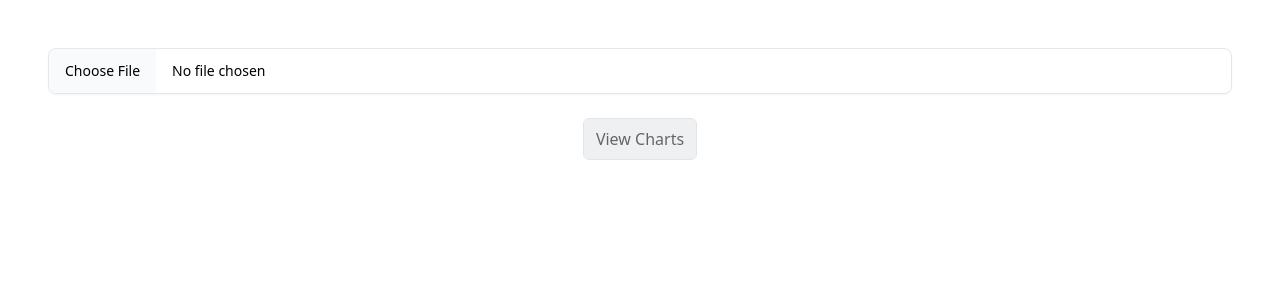
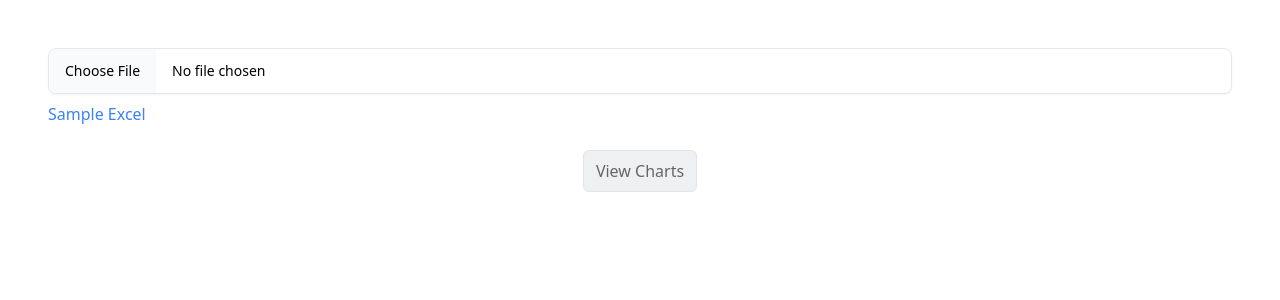
Before and after one commit to kshitijzasya/trend-transport-charts, a React (Vite) app: page / in a window 1280 px wide. Shown: the top 300 px of the page. Built offline with nearby package versions, Linux system fonts and the light colour scheme.

Commit message:
sample excel changes

```diff
--- a/src/App.tsx
+++ b/src/App.tsx
@@ -6,6 +6,21 @@ import ReactECharts from "echarts-for-react";
 const SHAPE = "Shape";
 const COLOR = "Color";
 const SIZE = "Size";
+
+const SAMPLE_HEADERS = [
+  "Order Date",
+  "Week",
+  "Year",
+  "Customer Purchase Order WO",
+  "Shape",
+  "Dimension X",
+  "Dimension Y",
+  "Size-Z",
+  "Skirt",
+  "Color",
+  "Foam Taper",
+  "Foam Density",
+];
 
 enum SORT_BY_TYPE {
   ASC = "asc",
@@ -311,6 +326,23 @@ function App() {
     }
   };
 
+  const handleSampleExport = async () => {
+    // Create a workbook
+    const workbook = xlsx.utils.book_new();
+
+    const sampleHeaders = [SAMPLE_HEADERS];
+
+    // Convert the JSON data to a worksheet
+    // eslint-disable-next-line @typescript-eslint/no-explicit-any
+    const worksheet = xlsx.utils.aoa_to_sheet(sampleHeaders);
+
+    // Append the worksheet to the workbook
+    xlsx.utils.book_append_sheet(workbook, worksheet, "Orders");
+
+    // Save the data as an Excel file
+    xlsx.writeFile(workbook, `Sample_Excel.xlsx`);
+  };
+
   return (
     <div className="p-4">
       <div>
@@ -325,6 +357,12 @@ function App() {
           onChange={readUploadFile}
           accept=".xls, .xlsx, application/vnd.ms-excel, application/vnd.openxmlformats-officedocument.spreadsheetml.sheet"
         />
+        <div
+          className="text-blue-500 hover:underline text-left mt-2 cursor-pointer"
+          onClick={handleSampleExport}
+        >
+          Sample Excel
+        </div>
         <button
           className="px-3 py-2 border border-slate-300 rounded-md my-6 disabled:bg-gray-200 disabled:opacity-60"
           disabled={jsonData?.length === 0 || loading}
```
